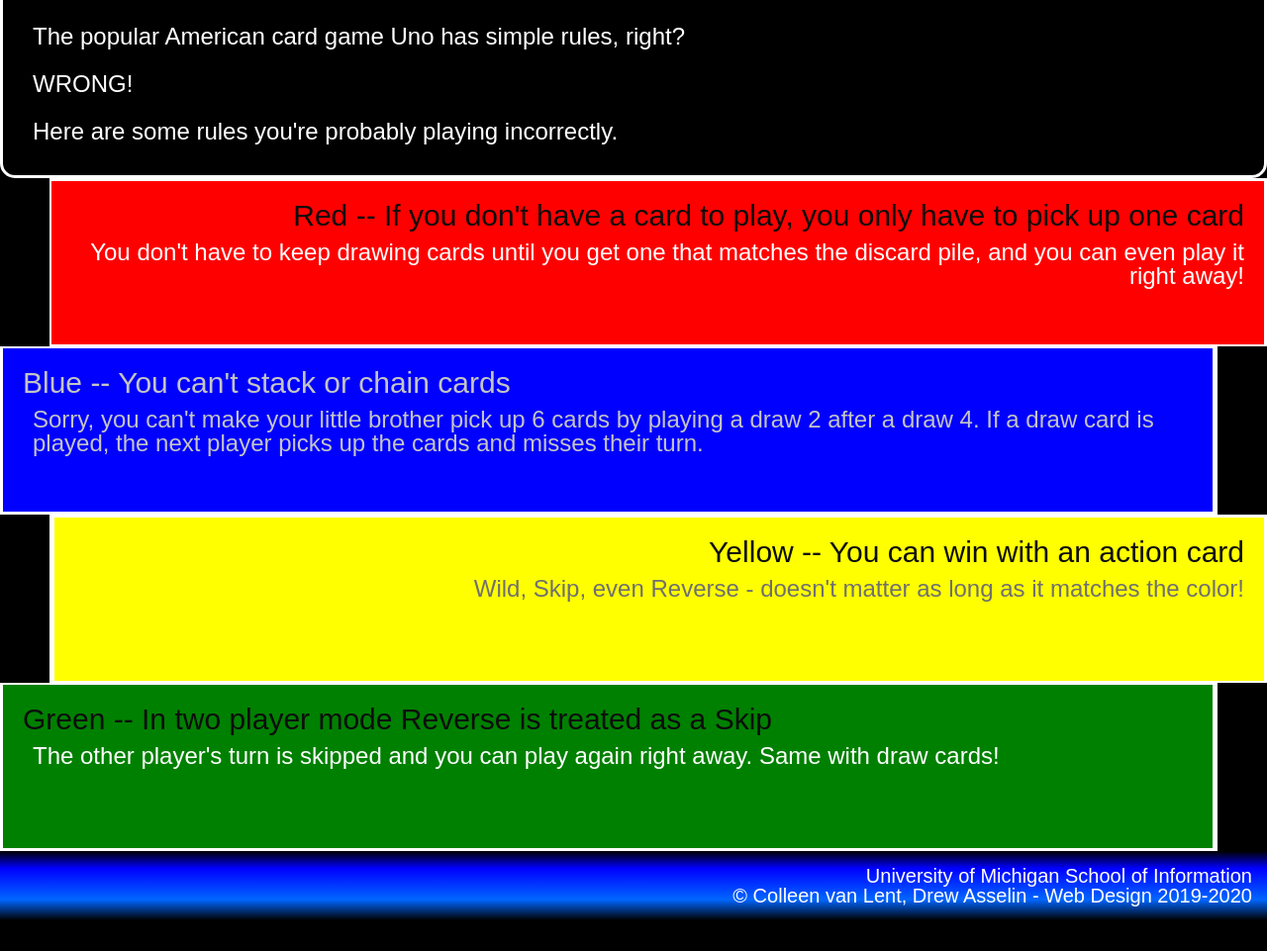
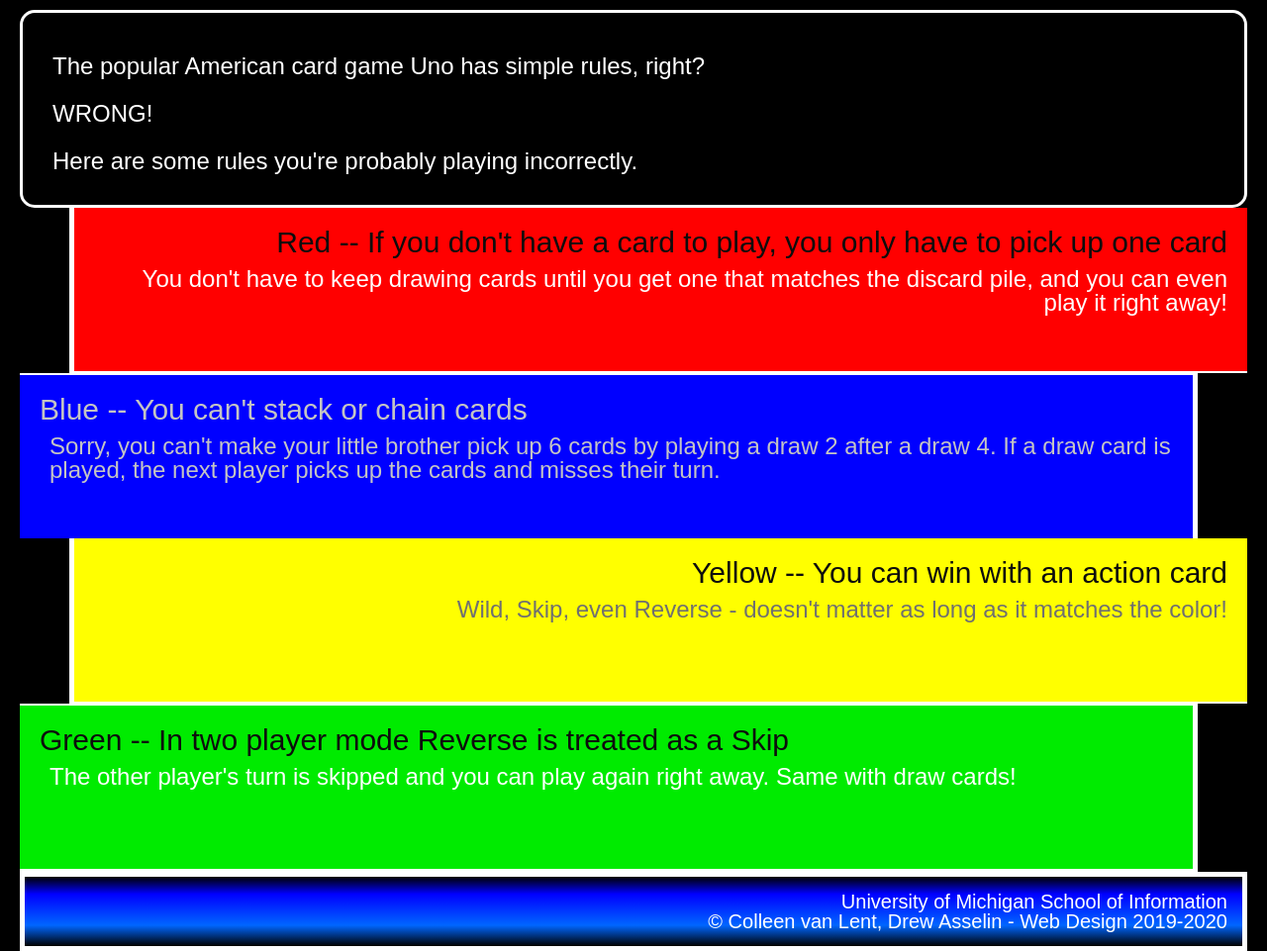
Before and after one commit to TiffanieCorwin/hw2_2024, a plain HTML site: page index.html in a window 1280 px wide. Shown: the part 318-1279 px from the top of the page at 99% size. Drawn offline with Linux system fonts and the light colour scheme.

Commit message:
Add files via upload

```diff
--- a/css/style.css
+++ b/css/style.css
@@ -2,10 +2,14 @@ body{font-family: Arial, Verdana;
 background-color: black;
 color: white;
 margin-top: 20px;
-margin-bottom: 20px;}
+margin-bottom: none;
+margin-left: 20px;
+margin-right: 20px;
+}
 
 h1{font-size: 42px;
-text-align: center;}
+text-align: center;
+padding: 15px;}
 
 h2{font-size: 30px;
 color: #0d0d0d;}
@@ -34,7 +38,9 @@ line-height: 2;}
 text-align: right;
 margin-left: 50px;
 border-bottom: solid 2px;
-border-left: solid 2px;
+border-left: solid 5px;
+border-right: none;
+border-top: none;
 border-color: white;}
 
 .blue{background-color: blue;
@@ -42,6 +48,8 @@ text-align: left;
 margin-right: 50px;
 border-top: solid 2px;
 border-right: solid 5px;
+border-left: none;
+border-bottom: none;
 border-color: white;}
 
 .blue h2 {color: #c4c4c4;}
@@ -51,23 +59,28 @@ border-color: white;}
 .yellow{background-color: yellow;
 text-align: right;
 margin-left: 50px;
+border-right: none;
+border-top: none;
 border-bottom: solid 2px;
 border-left: solid 5px;
 border-color: white;}
 
 .yellow p{color: #707070;}
 
-.green{background-color: green;
+.green{background-color: #00eb00;
 text-align: left;
 margin-right: 50px;
 border-top: solid 2px;
 border-right: solid 5px;
+border-left: none;
 border-color: white;}
 
 footer {
     background-image: linear-gradient(to bottom, #000000, #0000ff 25%, #0066ff 70%, #000000);
-}
+    border: solid 5px;
+    border-color: white;}
 
 footer p { font-size: 20px;
     text-align: right;
-    padding: 15px 15px 15px 0}
+    padding: 15px 15px 15px 0;
+}
```
